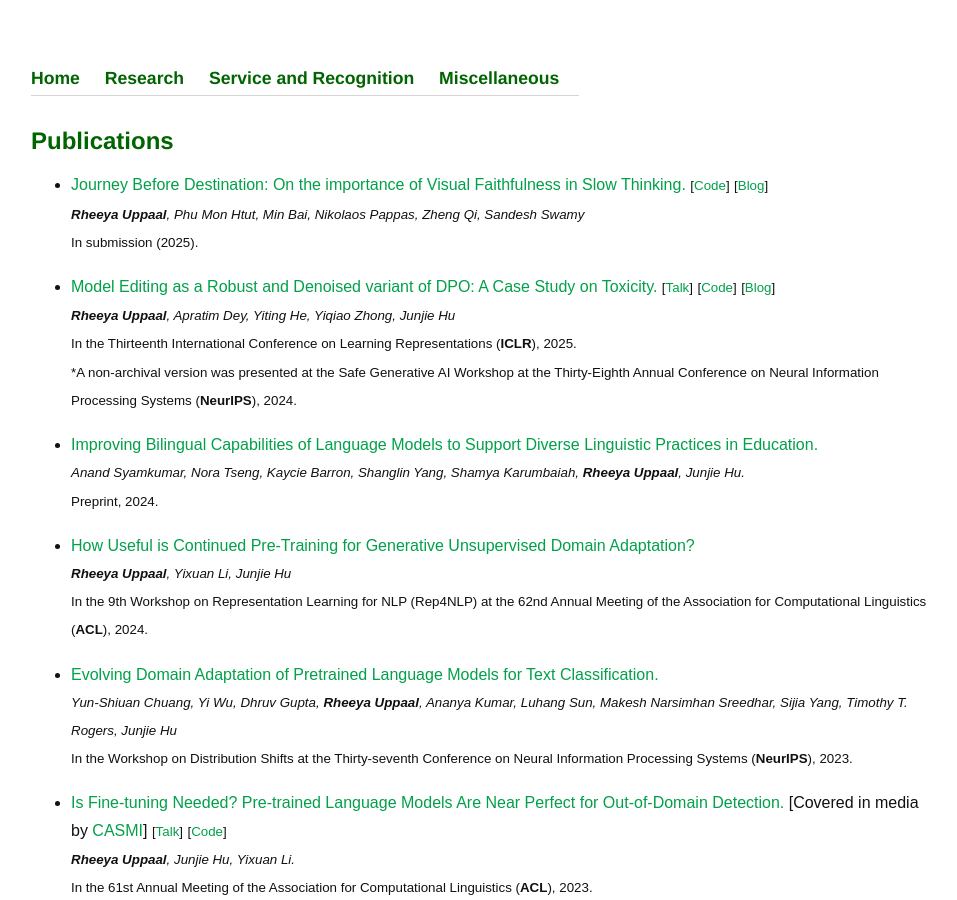
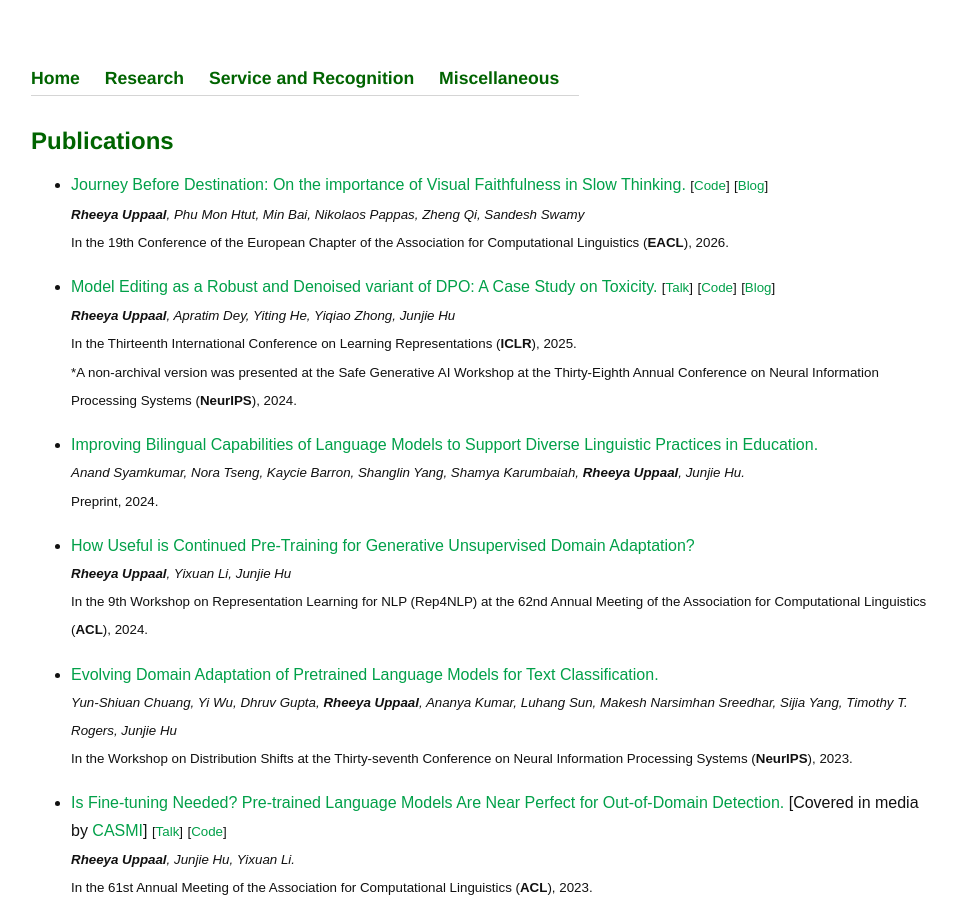
Before and after one commit to Uppaal/Uppaal.github.io, a Jekyll site: the page built from publications.html, in a window 1280 px wide and 900 px high. Shown: the whole window, without its empty margins (161-1118 px from the left). Built offline with Jekyll 4.4.1, drawn with Linux system fonts in a browser that asks for light colours.

Commit message:
Update publication details for EACL 2026

```diff
--- a/publications.html
+++ b/publications.html
@@ -15,7 +15,7 @@ title: Publications
 
 	<h1>Publications</h1>
 	<ul>
-	<li><a href="https://arxiv.org/abs/2512.12218">Journey Before Destination: On the importance of Visual Faithfulness in Slow Thinking.</a> <small>[<a href="">Code</a>]</small> <small>[<a href="https://uppaal.github.io/projects/visual-faithfulness/journey-before-destination.html">Blog</a>]</small><br><small><i><b>Rheeya Uppaal</b>, Phu Mon Htut, Min Bai, Nikolaos Pappas, Zheng Qi, Sandesh Swamy</i><br>In submission (2025).</small></li>
+	<li><a href="https://arxiv.org/abs/2512.12218">Journey Before Destination: On the importance of Visual Faithfulness in Slow Thinking.</a> <small>[<a href="">Code</a>]</small> <small>[<a href="https://uppaal.github.io/projects/visual-faithfulness/journey-before-destination.html">Blog</a>]</small><br><small><i><b>Rheeya Uppaal</b>, Phu Mon Htut, Min Bai, Nikolaos Pappas, Zheng Qi, Sandesh Swamy</i><br>In the 19th Conference of the European Chapter of the Association for Computational Linguistics (<b>EACL</b>), 2026.</small></li>
 
 	<li><a href="https://arxiv.org/abs/2405.13967">Model Editing as a Robust and Denoised variant of DPO: A Case Study on Toxicity.</a> <small>[<a href="https://www.youtube.com/watch?v=SvIl4tXo66E">Talk</a>]</small> <small>[<a href="https://github.com/Uppaal/detox-edit">Code</a>]</small> <small>[<a href="https://uppaal.github.io/projects/profs/profs.html">Blog</a>]</small> <br><small><i><b>Rheeya Uppaal</b>, Apratim Dey, Yiting He, Yiqiao Zhong, Junjie Hu</i><br>In the Thirteenth International Conference on Learning Representations (<b>ICLR</b>), 2025.<br>*A non-archival version was presented at the Safe Generative AI Workshop at the Thirty-Eighth Annual Conference on Neural Information Processing Systems (<b>NeurIPS</b>), 2024.</small></li>
 
```
